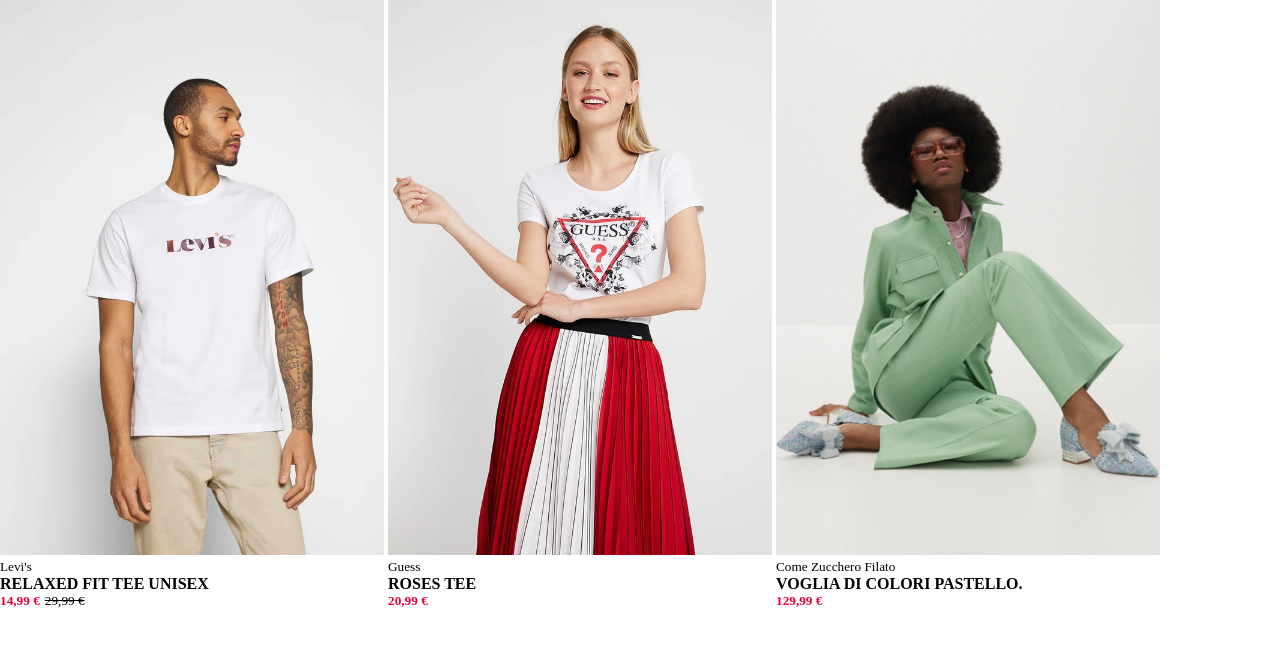
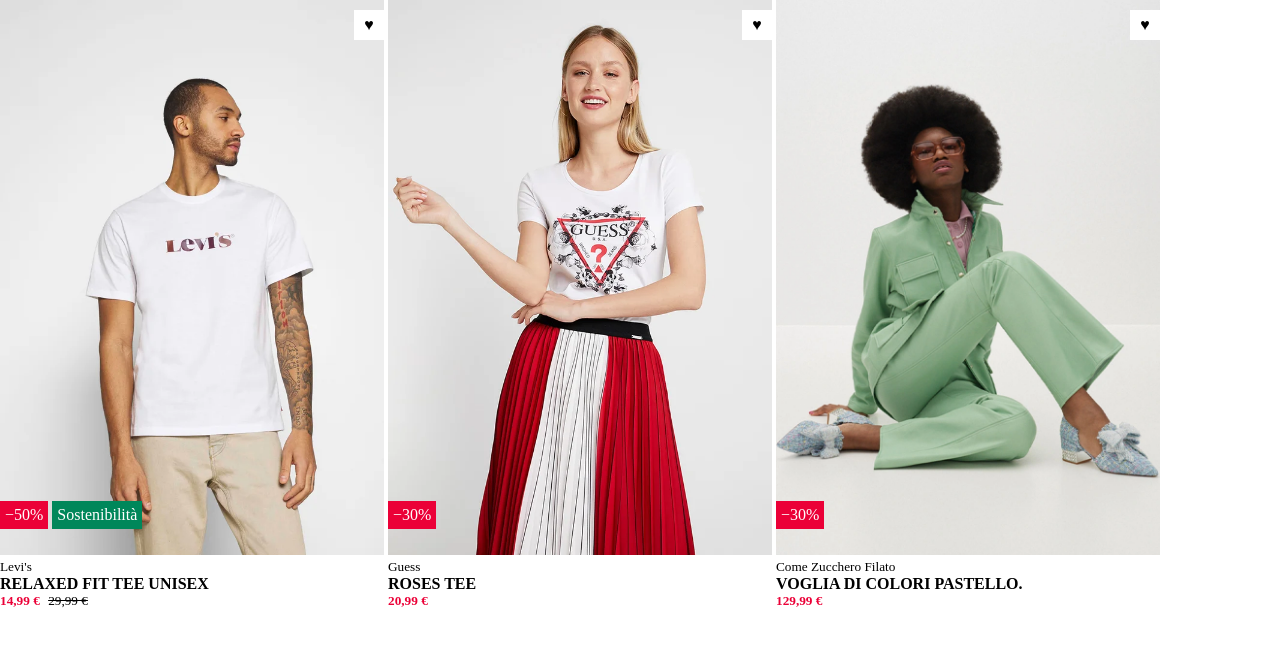
Before and after one commit to NuvoloniM/html-css-boolando, a plain HTML site: page index.html in a window 1280 px wide. Drawn offline with Linux system fonts and the light colour scheme.

Commit message:
Gallery: discount and tag (first line)

```diff
--- a/asset/css/style.css
+++ b/asset/css/style.css
@@ -19,13 +19,47 @@
   text-decoration: line-through;
 }
 
+.in-bl {
+  display: inline-block;
+  padding: 5px;
+}
+
 /* utilities */
 
 .card {
   display: inline-block;
   width: 30%;
+  position: relative;
 }
 
 .card img {
   width: 100%;
 }
+
+.heart {
+  position: absolute;
+  right: 0;
+  top: 10px;
+  background-color: #ffffff;
+  height: 30px;
+  width: 30px;
+  text-align: center;
+  vertical-align: middle;
+  line-height: 30px;
+}
+
+.tag {
+  position: absolute;
+  left: 0;
+  bottom: 80px;
+}
+
+.discount {
+  background-color: #eb0037;
+  color: #ffffff;
+}
+
+.eco {
+  background-color: #00875a;
+  color: #ffffff;
+}
--- a/index.html
+++ b/index.html
@@ -14,18 +14,37 @@
     <main>
         <div class="card">
             <img src="./asset/img/1.webp" alt="foto modello uomo-1">
+            <div class="heart">&hearts;</div>
+            <div class="tag">
+                <div class="discount in-bl"> &#8722;50&#37;</div>
+                <div class="eco in-bl">Sostenibilita&#768;</div>
+            </div>
             <h5 class="light-text">Levi's</h5>
             <h4>RELAXED FIT TEE UNISEX</h4>
-            <h5><span class="red-text"> 14,99 &euro;</span><span class="del light-text">29,99 &euro;</span></h5>
+            <h5>
+                <span class="red-text">
+                     14,99 &euro;
+                </span>
+                <span class="del light-text">
+                    29,99 &euro;
+                </span></h5>
         </div>
         <div class="card">
             <img src="./asset/img/2.webp" alt="foto modello donna-1">
+            <div class="heart">&hearts;</div>
+            <div class="tag">
+                <div class="discount in-bl"> &#8722;30&#37;</div>
+            </div>
             <h5 class="light-text">Guess</h5>
             <h4>ROSES TEE</h4>
             <h5> <span class="red-text">20,99 &euro;</span><span class="del light-text"></span> </h5>
         </div>
         <div class="card">
             <img src="./asset/img/3.webp" alt="foto modello donna-2">
+            <div class="heart">&hearts;</div>
+            <div class="tag">
+                <div class="discount in-bl"> &#8722;30&#37;</div>
+            </div>
             <h5 class="light-text">Come Zucchero Filato</h5>
             <h4>VOGLIA DI COLORI PASTELLO.</h4>
             <h5><span class="red-text"> 129,99 &euro;</span></h5>
```
